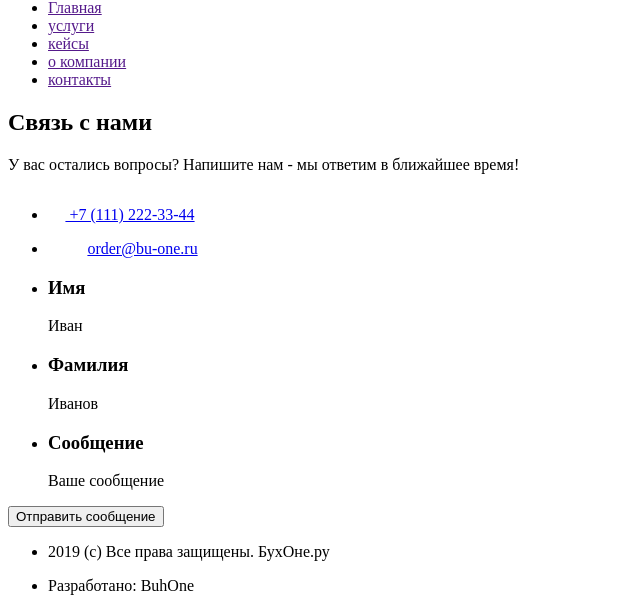
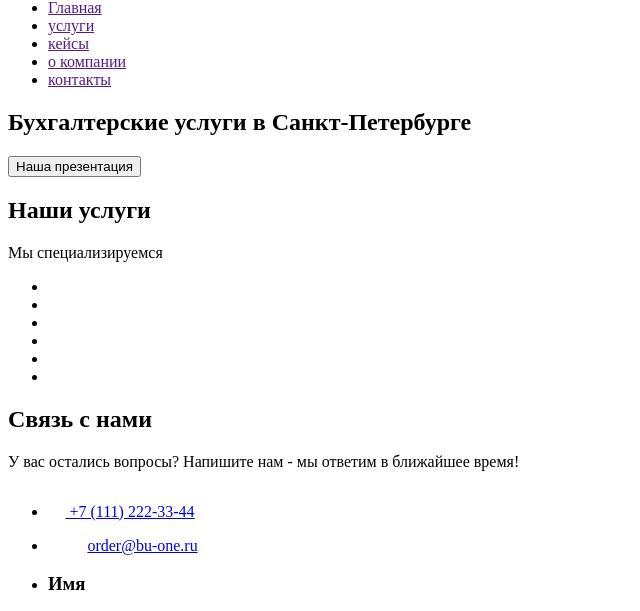
Before and after one commit to Valentin181988/buhone, a plain HTML site: page index.html in a window 1280 px wide. Shown: the part 177-788 px from the top of the page, without its empty margins (0-640 px from the left). Drawn offline with Linux system fonts and the light colour scheme.

Commit message:
последние изменения

```diff
--- a/index.html
+++ b/index.html
@@ -28,6 +28,23 @@
     </header>
     <main>
         <!--Hero-->
+        <section>
+            <h1>Бухгалтерские услуги в Санкт-Петербурге</h1>
+            <button type="button">Наша презентация</button>
+        </section>
+        <!--Our services-->
+        <section>
+            <h2>Наши услуги</h2>
+            <p>Мы специализируемся</p>
+            <ul>
+                <li><a href=""></a></li>
+                <li><a href=""></a></li>
+                <li><a href=""></a></li>
+                <li><a href=""></a></li>
+                <li><a href=""></a></li>
+                <li><a href=""></a></li>
+            </ul>
+        </section>
 
     </main>
     <!--Footer-->
```
